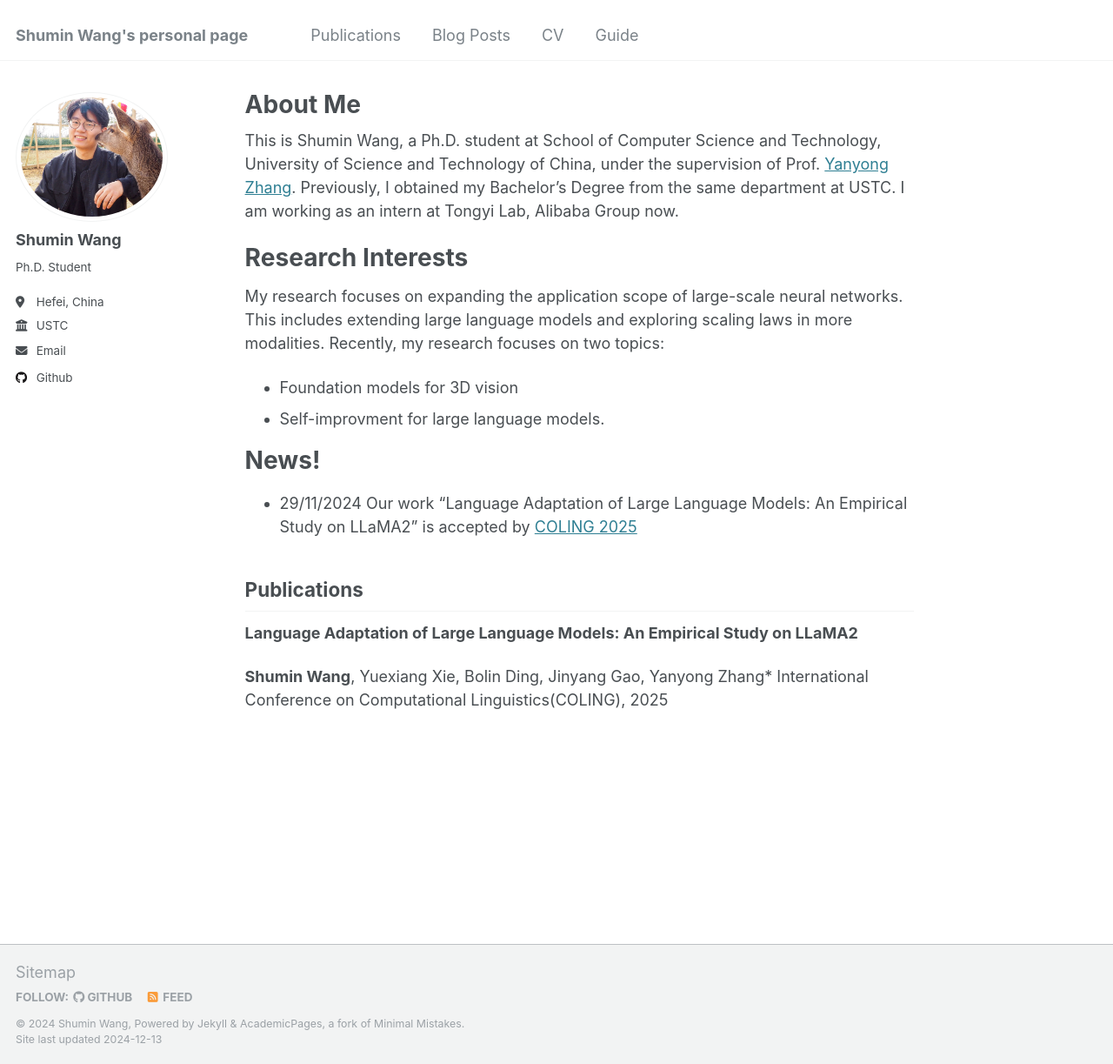
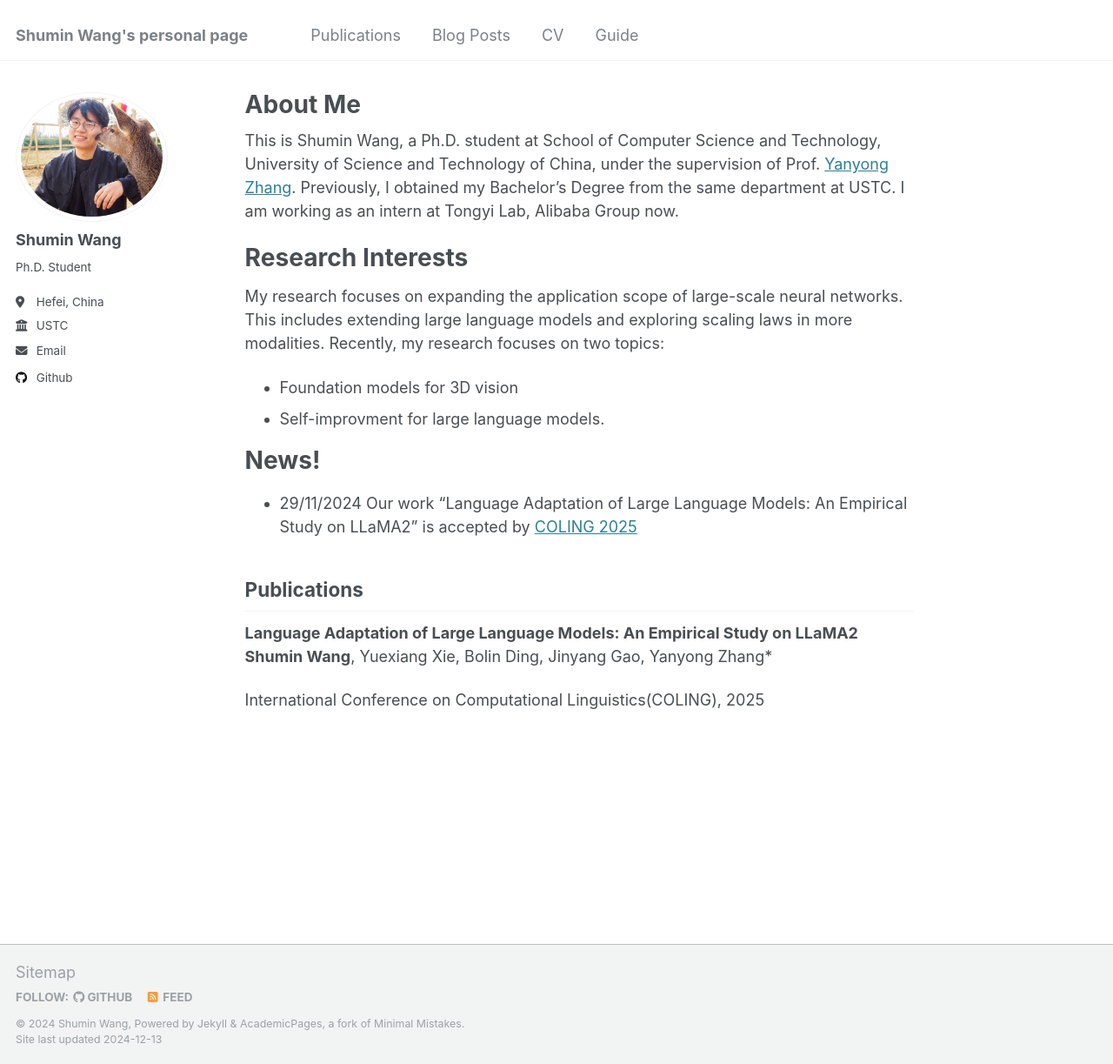
Before and after one commit to shuminwang-ai/shuminwang-ai.github.io, a Jekyll site: the page built from _pages/about.md, in a window 1280 px wide and 1223 px high. Shown: the whole window at 87% size. Built offline with Jekyll 4.4.1, drawn with Linux system fonts in a browser that asks for light colours.

```diff
--- a/_pages/about.md
+++ b/_pages/about.md
@@ -23,7 +23,7 @@ News!
 
 Publications
 ------
-**Language Adaptation of Large Language Models: An Empirical Study on LLaMA2**
+**Language Adaptation of Large Language Models: An Empirical Study on LLaMA2**\\
+**Shumin Wang**, Yuexiang Xie, Bolin Ding, Jinyang Gao, Yanyong Zhang*
 
-**Shumin Wang**, Yuexiang Xie, Bolin Ding, Jinyang Gao, Yanyong Zhang*
 International Conference on Computational Linguistics(COLING), 2025
```
